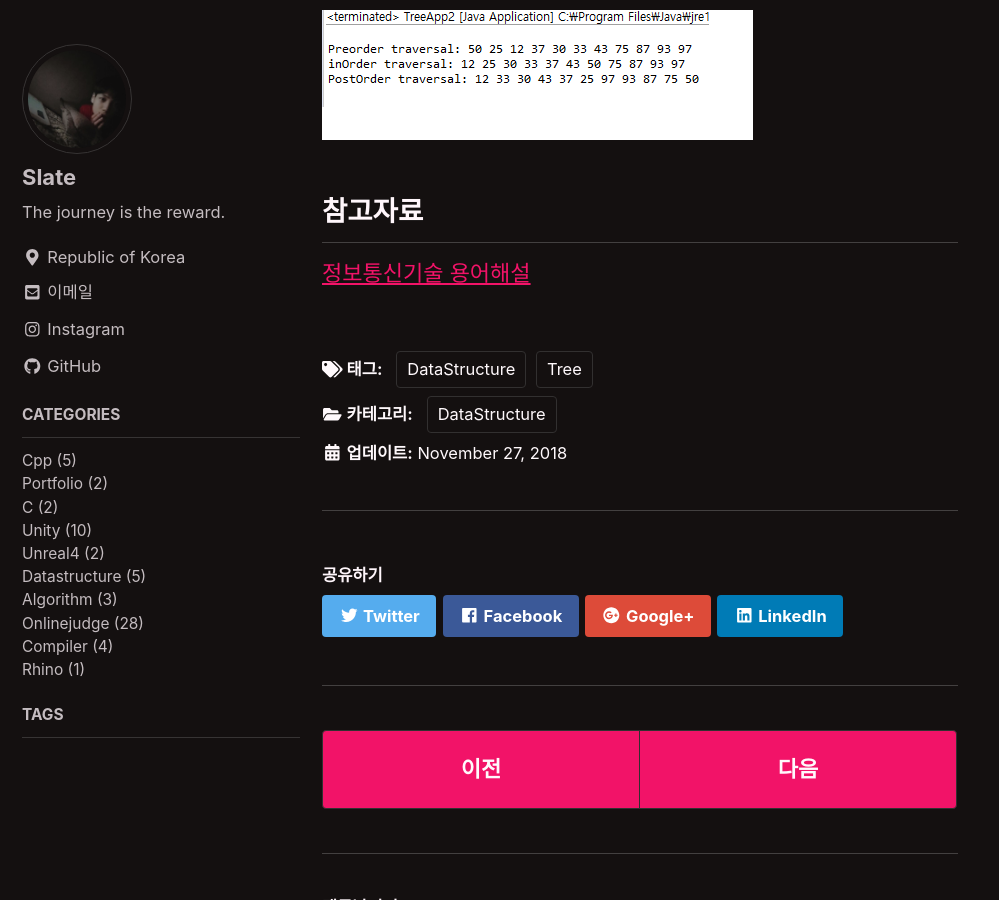
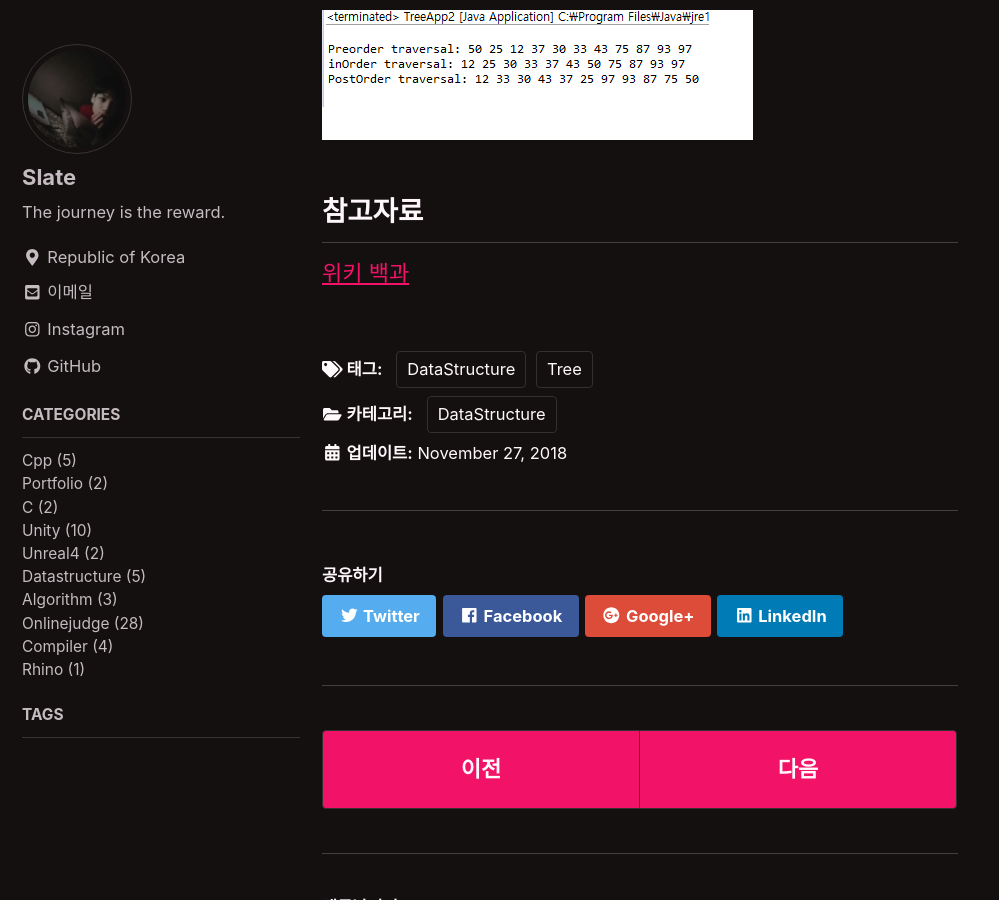
Before and after one commit to lesslate/lesslate.github.io, a Jekyll site: the page built from _posts/Data Structure/2018-11-27-자료구조 트리순회.md, in a window 1280 px wide and 900 px high, scrolled down 3763 px. Shown: the whole window, without its empty margins (0-999 px from the left). Built offline with Jekyll 4.4.1, drawn with Linux system fonts in a browser that asks for light colours; nearby versions of some CDN libraries; comment, search, counter and statistics services are not loaded.

Commit message:
Update 2018-11-27-자료구조 트리순회.md

```diff
--- a/_posts/Data Structure/2018-11-27-자료구조 트리순회.md
+++ b/_posts/Data Structure/2018-11-27-자료구조 트리순회.md
@@ -60,4 +60,4 @@ left, right , root 순으로 방문한다.
 
 ## 참고자료
 
-[정보통신기술 용어해설](http://www.ktword.co.kr/abbr_view.php?m_temp1=5424)
+[위키 백과](https://ko.wikipedia.org/wiki/%ED%8A%B8%EB%A6%AC_%EC%88%9C%ED%9A%8C)
```
